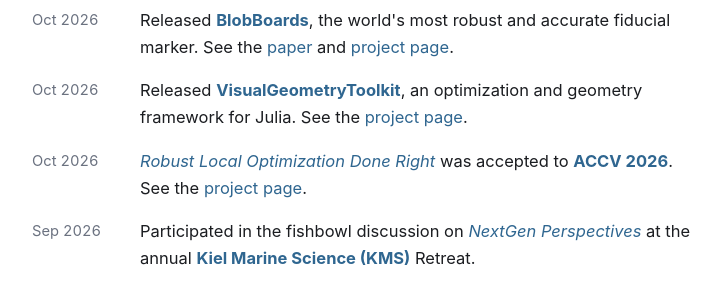
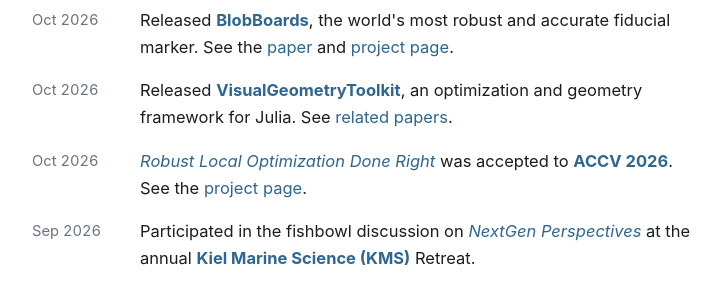
Before and after one commit to prittjam/prittjam.github.io, a Jekyll site: the page built from index.html, in a window 1280 px wide and 900 px high, scrolled down 827 px. Shown: the part 180-472 px from the top of the window, without its empty margins (272-999 px from the left). Built offline with Jekyll 4.4.1, drawn with Linux system fonts in a browser that asks for light colours.

Commit message:
News: VisualGeometryToolkit item links to related papers
Co-Authored-By: Claude Opus 5.5 (1M context) <noreply@anthropic.com>

```diff
--- a/_data/news.yml
+++ b/_data/news.yml
@@ -2,7 +2,7 @@
 - date: Oct 2026
   item: 'Released <a href="https://github.com/VisualGeometryToolkit/BlobBoards.jl" target="_blank" rel="noopener"><strong>BlobBoards</strong></a>, the world&#39;s most robust and accurate fiducial marker. See the <a href="https://arxiv.org/abs/2608.28830" target="_blank" rel="noopener">paper</a> and <a href="https://blobboards.github.io" target="_blank" rel="noopener">project page</a>.'
 - date: Oct 2026
-  item: 'Released <a href="https://github.com/VisualGeometryToolkit" target="_blank" rel="noopener"><strong>VisualGeometryToolkit</strong></a>, an optimization and geometry framework for Julia. See the <a href="https://visualgeometrytoolkit.github.io/" target="_blank" rel="noopener">project page</a>.'
+  item: 'Released <a href="https://github.com/VisualGeometryToolkit" target="_blank" rel="noopener"><strong>VisualGeometryToolkit</strong></a>, an optimization and geometry framework for Julia. See <a href="https://visualgeometrytoolkit.github.io/#publications" target="_blank" rel="noopener">related papers</a>.'
 - date: Oct 2026
   item: '<a href="https://arxiv.org/abs/2610.05743" target="_blank" rel="noopener"><em>Robust Local Optimization Done Right</em></a> was accepted to <a href="https://accv2026.org/" target="_blank" rel="noopener"><strong>ACCV 2026</strong></a>. See the <a href="https://localoptimizationdoneright.github.io/" target="_blank" rel="noopener">project page</a>.'
 - date: Sep 2026
```
